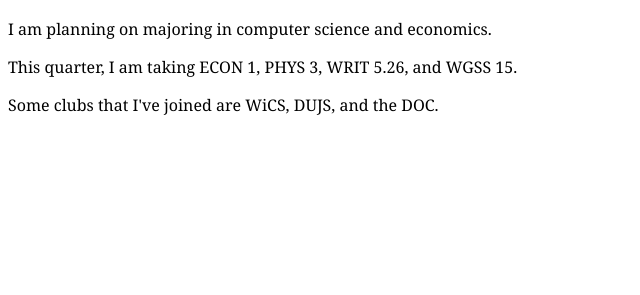
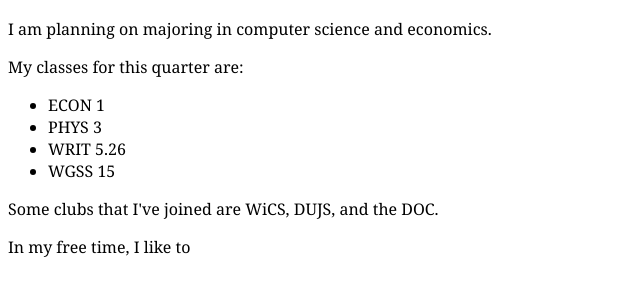
Before and after one commit to DALI-mini-webdev/personal-website-cindylwang, a plain HTML site: page index.html in a window 1280 px wide. Shown: the part 453-748 px from the top of the page, without its empty margins (0-640 px from the left). Drawn offline with Linux system fonts and the light colour scheme.

Commit message:
new list

```diff
--- a/index.html
+++ b/index.html
@@ -16,7 +16,16 @@
         width="500" height="250">
 
         <p>I am planning on majoring in computer science and economics.</p>
-        <p>This quarter, I am taking ECON 1, PHYS 3, WRIT 5.26, and WGSS 15.</p>
+        <p>My classes for this quarter are: </p>
+            <ul>
+                <li>ECON 1</li>
+                <li>PHYS 3</li>
+                <li>WRIT 5.26</li>
+                <li>WGSS 15</li>
+            </ul>
+
         <p>Some clubs that I've joined are WiCS, DUJS, and the DOC.</p>
 
+        <p>In my free time, I like to </p>
+
     </html>
```
